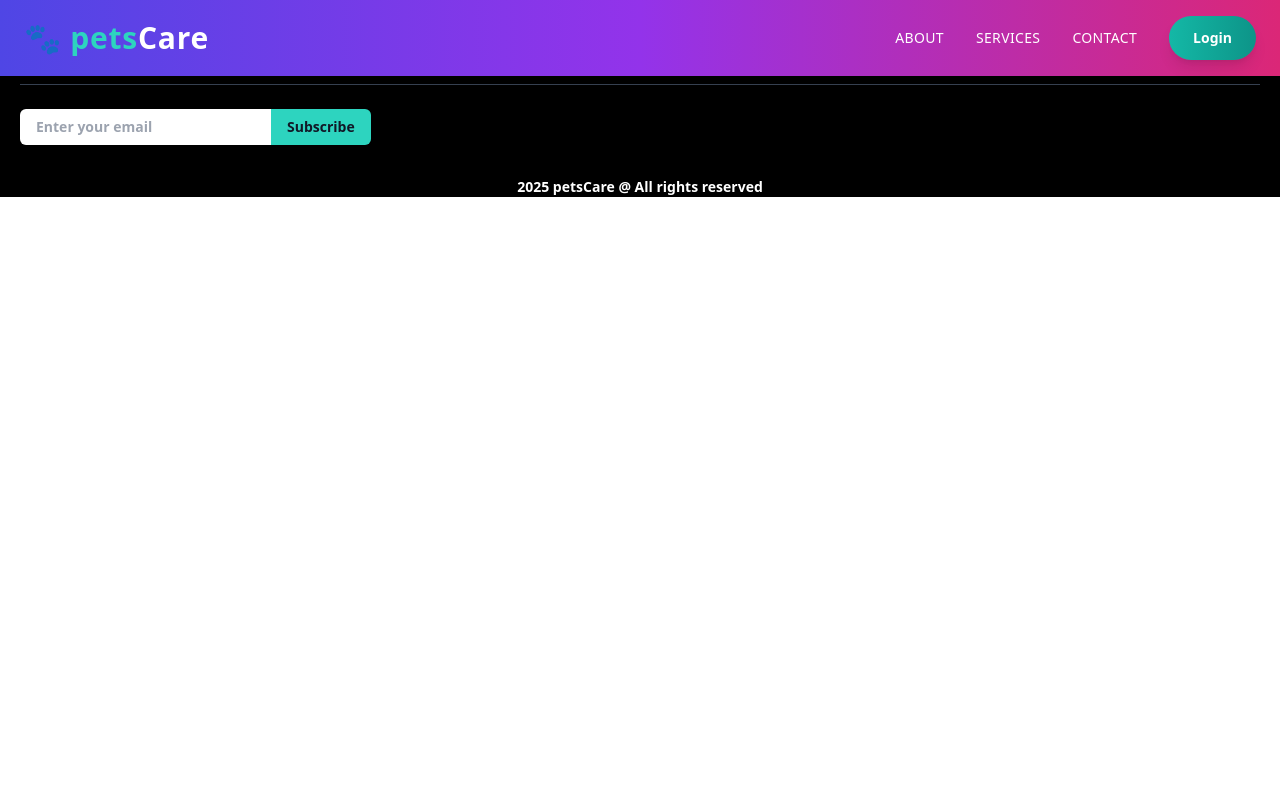
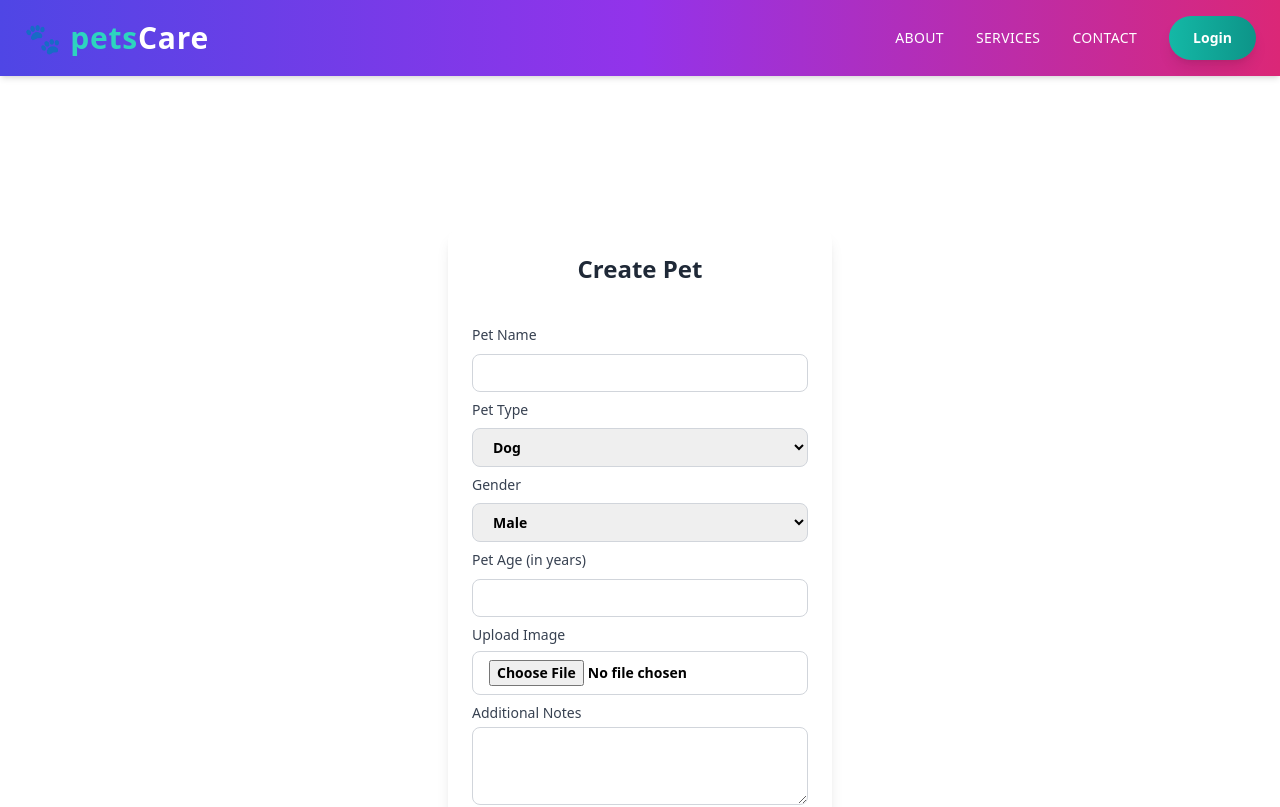
Before and after one commit to SatyamDevGenie/petsCare, a React (Vite) app in the folder frontend/: page /create-pet in a window 1280 px wide. Shown: the top 807 px of the page. Built offline with nearby package versions, Linux system fonts and the light colour scheme.

Commit message:
After userLogin, user can create a pet - CreatePet.tsx

```diff
--- a/frontend/package.json
+++ b/frontend/package.json
@@ -21,6 +21,7 @@
     "framer-motion": "^11.15.0",
     "jest": "^29.7.0",
     "lodash": "^4.17.21",
+    "lucide-react": "^0.474.0",
     "plop": "^4.0.1",
     "prettier": "^3.4.2",
     "react": "^18.3.1",
--- a/frontend/src/App.tsx
+++ b/frontend/src/App.tsx
@@ -12,6 +12,7 @@ import Logout from "./components/Logout";
 import UserProfile from "./components/UserProfile";
 import EditProfile from "./components/EditProfile";
 import PetDetail from "./components/PetDetail";
+import CreatePet from "./components/CreatePet";
 
 const App: FC = () => {
   return (
@@ -28,7 +29,8 @@ const App: FC = () => {
           <Route path="/logout" element={<Logout />} />
           <Route path="/profile" element={<UserProfile />}  />
           <Route path="/edit" element={<EditProfile />} />
-           <Route path="/pets/:petId" element={<PetDetail _id={""} name={""} breed={""} age={0} notes={""} image={""} type={""} />} />
+          <Route path="/pets/:petId" element={<PetDetail _id={""} name={""} breed={""} age={0} notes={""} image={""} type={""} />} />
+          <Route path="/create-pet" element={<CreatePet /> } />
         </Routes>
         <Footer />
       </div>
--- /dev/null
+++ b/frontend/src/components/CreatePet.tsx
@@ -0,0 +1,123 @@
+import React from "react";
+
+const CreatePet: React.FC = () => {
+  return (
+    <div className="flex justify-center items-center min-h-screen px-6 py-12 mt-40 mb-20 w-full"> {/* Increased margin on top and bottom */}
+      <div className="bg-white p-6 rounded-xl shadow-lg w-full max-w-sm transform transition-all hover:scale-105 hover:shadow-2xl">
+        <h2 className="text-2xl font-extrabold text-center text-gray-800 mb-5">Create Pet</h2>
+
+        <form className="space-y-2 pt-5">
+          {/* Pet Name */}
+          <div>
+            <label htmlFor="name" className="block text-sm font-medium text-gray-700">
+              Pet Name
+            </label>
+            <input
+              type="text"
+              id="name"
+              name="name"
+              required
+              className="w-full px-4 py-2 mt-1 border border-gray-300 rounded-lg focus:outline-none focus:ring-2 focus:ring-teal-500 text-sm"
+            />
+          </div>
+
+          {/* Pet Type */}
+          <div>
+            <label htmlFor="type" className="block text-sm font-medium text-gray-700">
+              Pet Type
+            </label>
+            <select
+              id="type"
+              name="type"
+              required
+              className="w-full px-4 py-2 mt-1 border border-gray-300 rounded-lg focus:outline-none focus:ring-2 focus:ring-teal-500 text-sm"
+            >
+              <option value="" disabled>
+                Select Type
+              </option>
+              <option value="Dog">Dog</option>
+              <option value="Cat">Cat</option>
+              <option value="Other">Other</option>
+            </select>
+          </div>
+
+          {/* Gender */}
+          <div>
+            <label htmlFor="gender" className="block text-sm font-medium text-gray-700">
+              Gender
+            </label>
+            <select
+              id="gender"
+              name="gender"
+              required
+              className="w-full px-4 py-2 mt-1 border border-gray-300 rounded-lg focus:outline-none focus:ring-2 focus:ring-teal-500 text-sm"
+            >
+              <option value="" disabled>
+                Select Gender
+              </option>
+              <option value="Male">Male</option>
+              <option value="Female">Female</option>
+            </select>
+          </div>
+
+          {/* Pet Age */}
+          <div>
+            <label htmlFor="age" className="block text-sm font-medium text-gray-700">
+              Pet Age (in years)
+            </label>
+            <input
+              type="number"
+              id="age"
+              name="age"
+              required
+              min="0"
+              className="w-full px-4 py-2 mt-1 border border-gray-300 rounded-lg focus:outline-none focus:ring-2 focus:ring-teal-500 text-sm"
+            />
+          </div>
+
+          {/* Image URL */}
+          {/* Image Upload */}
+          <div>
+            <label htmlFor="image" className="block text-sm font-medium text-gray-700">
+              Upload Image
+            </label>
+            <input
+              type="file"
+              id="image"
+              name="image"
+              accept="image/*"
+            //   onChange={handleImageChange}
+              className="w-full px-4 py-2 mt-1 border border-gray-300 rounded-lg focus:outline-none focus:ring-2 focus:ring-teal-500 text-sm"
+            />
+
+          </div>
+
+          {/* Notes */}
+          <div>
+            <label htmlFor="notes" className="block text-sm font-medium text-gray-700">
+              Additional Notes
+            </label>
+            <textarea
+              id="notes"
+              name="notes"
+              rows={3}
+              className="w-full px-4 py-2 mt-1 border border-gray-300 rounded-lg focus:outline-none focus:ring-2 focus:ring-teal-500 text-sm"
+            ></textarea>
+          </div>
+
+          {/* Submit Button */}
+          <div className="text-center">
+            <button
+              type="submit"
+              className="w-full bg-teal-600 text-white text-xl font-semibold py-2 rounded-lg shadow-md hover:bg-teal-700 transition-all"
+            >
+              Add Pet
+            </button>
+          </div>
+        </form>
+      </div>
+    </div>
+  );
+};
+
+export default CreatePet;
--- a/frontend/src/components/Home.tsx
+++ b/frontend/src/components/Home.tsx
@@ -3,6 +3,8 @@ import { useDispatch, useSelector } from "react-redux";
 import { fetchPets } from "../services/petsService";
 import PetsCard from "../components/PetsCard";
 import { RootState } from "../redux/store";
+import { useNavigate } from "react-router-dom";
+import { Plus } from "lucide-react"; // Import Lucide icon for the plus symbol
 
 interface Pet {
   _id: string;
@@ -13,8 +15,13 @@ interface Pet {
 }
 
 const Home: React.FC = () => {
+
+
   const dispatch = useDispatch();
+  const navigate = useNavigate();
+
   const { petsList } = useSelector((state: RootState) => state.pets);
+    const { userInfo } = useSelector((state: RootState) => state.user);
 
   useEffect(() => {
     const fetchPetsData = async () => {
@@ -28,9 +35,31 @@ const Home: React.FC = () => {
     fetchPetsData();
   }, [dispatch]);
 
+
+   // Handle redirection to the Create Pet page
+   const handleCreatePet = () => {
+    navigate("/create-pet");
+  };
+
+
   return (
     <div className="container mx-auto px-4 py-40">
       <h6 className="text-center text-xl sm:text-lg md:text-xl font-extrabold mb-16 sm:mb-8">" Compassionate Care, Healthier Paws 🐾"</h6>
+
+
+    {/* Show the plus icon only when the user is logged in */}
+    {userInfo && (
+        <div className="flex justify-end mb-6">
+          <button
+            onClick={handleCreatePet}
+            className="bg-teal-600 text-white p-3 rounded-full shadow-md hover:bg-teal-700 transition-all"
+          >
+            <Plus className="w-6 h-6" />
+          </button>
+        </div>
+      )}
+
+
       <div className="grid grid-cols-1 sm:grid-cols-2 lg:grid-cols-3 xl:grid-cols-5 gap-10">
         {petsList.map((pet: Pet) => (
           <PetsCard key={pet._id} {...pet} />
```
Also changed, not shown: 1 other file (tests, documents, lock files or other folders).
